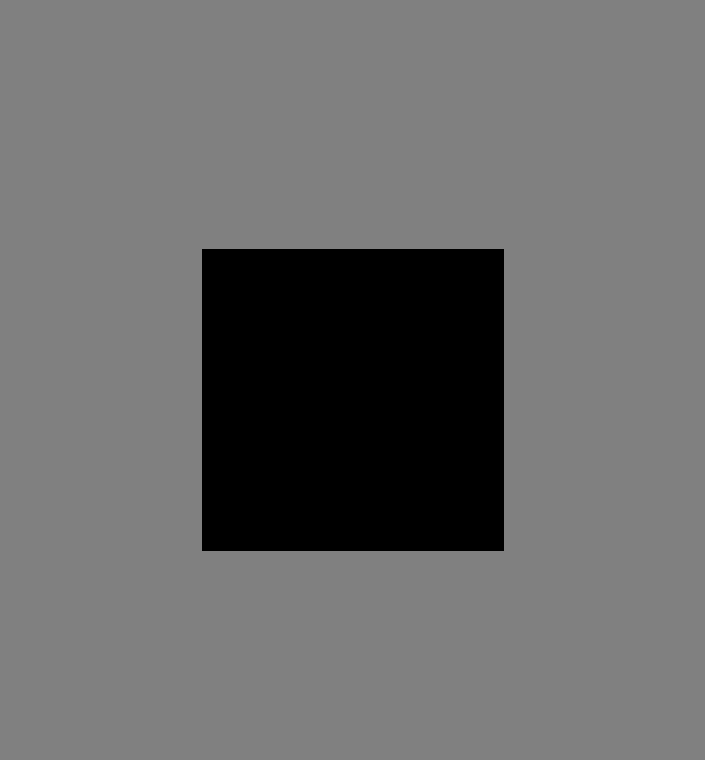
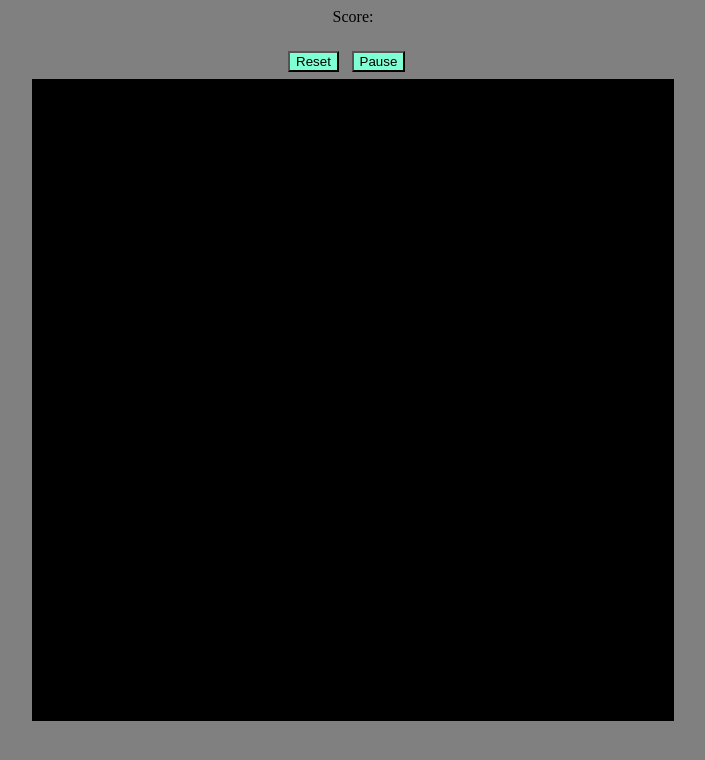
Before and after one commit to koonopek/snake_obj, a website built with Parcel: page src/index.html in a window 1280 px wide. Shown: the whole page, without its empty margins (287-992 px from the left). Built offline with nearby package versions, Linux system fonts and the light colour scheme.

Commit message:
add pause and reset async rendering and moving

```diff
--- a/src/Board.ts
+++ b/src/Board.ts
@@ -1,5 +1,5 @@
-export const BLOCK_SIZE = 20;
-export const BOARD_SIZE = 300;
+export const BOARD_SIZE = Math.round(Math.floor(window.innerHeight * 0.80)/10)*10;
+export const BLOCK_SIZE = Math.floor(BOARD_SIZE/10);
 export const BOARD_COLOR = "red";
 
 export default class Board {
@@ -7,6 +7,7 @@ export default class Board {
     private ctx: CanvasRenderingContext2D;
     private blockSize: number;
     private boardSize: number;
+    private scoreElement: HTMLElement;
 
     constructor(idCanvasElement: string, boardColor = BOARD_COLOR, boardSize = BOARD_SIZE, blockSize = BLOCK_SIZE) {
         this.canvas = document.getElementById(idCanvasElement) as HTMLCanvasElement;
@@ -16,6 +17,11 @@ export default class Board {
         this.canvas.height = boardSize;
         this.boardSize = boardSize;
         this.blockSize = blockSize;
+        this.scoreElement = document.getElementById('scoreValue');
+    }
+
+    public setScore(value:number){
+        this.scoreElement.innerText = value.toString();
     }
 
     drawBlock(x: number, y: number) {
--- a/src/Game.ts
+++ b/src/Game.ts
@@ -1,7 +1,7 @@
-import Board,{BOARD_SIZE,BLOCK_SIZE, BOARD_COLOR} from './Board';
-import Snake,{Direction,Point} from './Snake';
+import Board, { BOARD_SIZE, BLOCK_SIZE, BOARD_COLOR } from './Board';
+import Snake, { Direction, Point } from './Snake';
 
-enum State{
+enum State {
     Playing,
     Pause,
     Win,
@@ -11,20 +11,29 @@ enum State{
 function sleep(ms) {
     return new Promise(resolve => setTimeout(resolve, ms));
 }
-
-
-
 //do exportu
 export default class Game {
-    public snake:Snake;
-    public board:Board;
-    private state:State;
-    private food:Point;
+    public snake: Snake;
+    public board: Board;
+    private state: State;
+    private food: Point;
 
-    constructor(idCanvasElement:string,boardColor=BOARD_COLOR,boardSize = BOARD_SIZE,blockSize = BLOCK_SIZE) {
+    constructor(idCanvasElement: string, boardColor = BOARD_COLOR, boardSize = BOARD_SIZE, blockSize = BLOCK_SIZE) {
         this.board = new Board(idCanvasElement);
         this.state = State.Pause;
         this.snake = new Snake(BLOCK_SIZE);
+        this.setEvents();
+    }
+
+    reset() {
+        this.board.clear();
+        this.state = State.GameOver;
+        this.snake = new Snake(BLOCK_SIZE);
+        this.start();
+    }
+
+    resume() {
+        this.start();
     }
 
     checkKey(e) {
@@ -46,82 +55,102 @@ export default class Game {
         }
     }
 
-    render():void{
-        for(const block of this.snake){
-            this.board.drawBlock(block.x,block.y);
+    render(): void {
+        this.board.clear();
+        for (const block of this.snake) {
+            this.board.drawBlock(block.x, block.y);
         }
-        this.board.drawBlock    (this.food.x,this.food.y);
+        this.board.drawBlock(this.food.x, this.food.y);
     }
 
-    checkForCollision():boolean{
-        if(this.snake.head.prev.x < -BLOCK_SIZE) return true;
-        if(this.snake.head.prev.y < -BLOCK_SIZE) return true;
-        if(this.snake.head.prev.x > BOARD_SIZE) return true;
-        if(this.snake.head.prev.y > BOARD_SIZE) return true;
-        for(const block of this.snake){
-            if(this.snake.head.prev.x === block.x && this.snake.head.prev.y === block.y && this.snake.head.prev !== block){return true;}
+    setEvents() {
+        document.getElementById('pause').addEventListener('click', () => {
+            if (this.state === State.Pause) this.resume();
+            else this.state = State.Pause
+        });
+        document.getElementById('reset').addEventListener('click', () => { console.log("reset"); this.reset() })
+    }
+
+    checkForCollision(): boolean {
+        if (this.snake.head.prev.x < 0) return true;
+        if (this.snake.head.prev.y < 0) return true;
+        if (this.snake.head.prev.x > BOARD_SIZE) return true;
+        if (this.snake.head.prev.y > BOARD_SIZE) return true;
+        for (const block of this.snake) {
+            if (this.snake.head.prev.x === block.x && this.snake.head.prev.y === block.y && this.snake.head.prev !== block) return true;
         }
         return false;
     }
 
-    checkEat(){
-        // console.log(`Check eat: x:${(this.food.x - BsLOCK_SIZE) - this.snake.head.prev.x}  y:${this.food.y + BLOCK_SIZE - this.snake.head.prev.y} `)
-        if(this.snake.head.prev.x === this.food.x  && this.snake.head.prev.y === this.food.y) return true;
+    checkEat() {
+        if (this.snake.head.prev.x === this.food.x && this.snake.head.prev.y === this.food.y) return true;
         return false;
     }
 
-    generateFood(){
-        let x = (Math.floor(Math.random() * (BOARD_SIZE/10))*BLOCK_SIZE) % BOARD_SIZE;
-        let y = (Math.floor(Math.random() * (BOARD_SIZE/10))*BLOCK_SIZE) % BOARD_SIZE;
-        console.log(x,y);
-        this.food={x,y};
+    generateFood() {
+        let x = (Math.floor(Math.random() * (BOARD_SIZE / 10)) * BLOCK_SIZE) % BOARD_SIZE;
+        let y = (Math.floor(Math.random() * (BOARD_SIZE / 10)) * BLOCK_SIZE) % BOARD_SIZE;
+        this.food = { x, y };
     }
 
-    handleGameState():void{
+    handleGameState(interval?: number): void {
         switch (this.state) {
             case State.GameOver:
                 this.gameOver();
+                if (interval) clearInterval(interval);
                 break;
             case State.Win:
                 this.win();
                 break;
+            case State.Playing:
+                this.playing();
+                break;
+            case State.Pause:
+                if(interval) clearInterval(interval);
             default:
                 break;
         }
     }
 
-    gameOver():void{
-        this.board.clear();
-        this.board.canvas.style.backgroundColor="black";
+    countScore(): number {
+        let score = 0;
+        for (const block of this.snake) {
+            score++;
+        }
+        return (score - 1);
     }
 
-    win():void{
+    gameOver(): void {
         this.board.clear();
-        this.board.canvas.style.backgroundColor="green";
+        this.board.canvas.style.backgroundColor = "black";
     }
 
-    public async start(delay=200){
+    win(): void {
+        this.board.clear();
+        this.board.canvas.style.backgroundColor = "green";
+    }
+
+    playing(): void {
+        this.board.canvas.style.backgroundColor = "red";
+    }
+
+    public async start(delay = 200) {
         document.onkeydown = this.checkKey.bind(this);
         this.generateFood();
         this.state = State.Playing;
-        this.snake.eat();
-        this.snake.eat();
-        this.snake.eat();
-        this.snake.eat();
-
-        while(this.state === State.Playing){
-            this.board.clear();
-            this.render();
-            this.snake.move();
-
-            if(this.checkForCollision()) {this.state=State.GameOver; break;}
-            if(this.checkEat()){this.snake.eat();this.generateFood();}
-
-            await sleep(delay);
-        }
         this.handleGameState();
 
+        const interval = setInterval(() => {
+            if (this.state === State.Playing) this.snake.move();
+            if (this.checkForCollision()) { this.state = State.GameOver; }
+        }, 100);
+
+        while (this.state === State.Playing) {
+            if (this.checkEat()) { this.snake.eat(); this.generateFood(); this.board.setScore(this.countScore()) }
+            this.render();
+            await sleep(60);
         }
-
+        this.handleGameState(interval);
 
     }
+}
--- a/src/Snake.ts
+++ b/src/Snake.ts
@@ -1,4 +1,3 @@
-import { BLOCK_SIZE } from './Board';
 
 export default class Snake implements Iterable<Block> {
 
@@ -22,7 +21,6 @@ export default class Snake implements Iterable<Block> {
         let curr = this.head;
         return {
             next:function(){
-                console.log('in iterator');
                 if(curr.prev === null) return {value:null, done:true}
                 else { curr = curr.prev; return {value:curr, done:false}}
             }.bind(this)
@@ -30,7 +28,6 @@ export default class Snake implements Iterable<Block> {
     }
 
     checkForDirections(dir:Direction){
-        console.log(`this.dir : ${this.direction} dir: ${dir}`)
         if(dir === Direction.Down && this.direction === Direction.Up) return false
         if(dir === Direction.Up && this.direction === Direction.Down) return false
         if(dir === Direction.Left && this.direction === Direction.Right) return false
@@ -72,8 +69,6 @@ export default class Snake implements Iterable<Block> {
             i++;
         }
 
-
-
         this.head.prev = tmpBox;
         return true;
     }
--- a/src/index.html
+++ b/src/index.html
@@ -3,7 +3,9 @@
     <meta name="viewport" content="user-scalable=no, width=device-width, initial-scale=1, maximum-scale=1">
 </head>
 <body>
-  <canvas id="canvas" width="300" height="300"
+  <div id="score">Score:<span id="scoreValue"></span></div>
+  <div id="buttons"><button id="reset">Reset</button><button id="pause">Pause</button></div>
+  <canvas id="canvas" width="600" height="600"
             style="border: 1px solid black;">
     </canvas>
   <script src="./index.ts"></script>
--- a/src/index.ts
+++ b/src/index.ts
@@ -1,8 +1,7 @@
 
-import Board from './Board';
+import Board,{BOARD_SIZE,BLOCK_SIZE} from './Board';
 import Game from './Game';
 
 
 const game = new Game('canvas');
-console.log(game);
 game.start(100);
--- a/src/styles/styles.css
+++ b/src/styles/styles.css
@@ -3,9 +3,25 @@ body {
 }
 #canvas {
     position: absolute;
-    border: 1px black;
+    border: 5px black;
     background-color: red;
     left: 50vw;
     top: 50vh;
     transform: translate(-50%,-50%);
 }
+
+#buttons{
+    display: flex;
+    justify-content: center;
+}
+
+#pause,#reset{
+    background-color: aquamarine;
+    margin-right: 1%;
+}
+
+#score{
+    display: flex;
+    justify-content: center;
+    margin-bottom: 2%;
+}
```
Also changed, not shown: src/dist/index.html, src/dist/index.js, 7 other files. Lines whose indentation alone changed are shown as unchanged.
